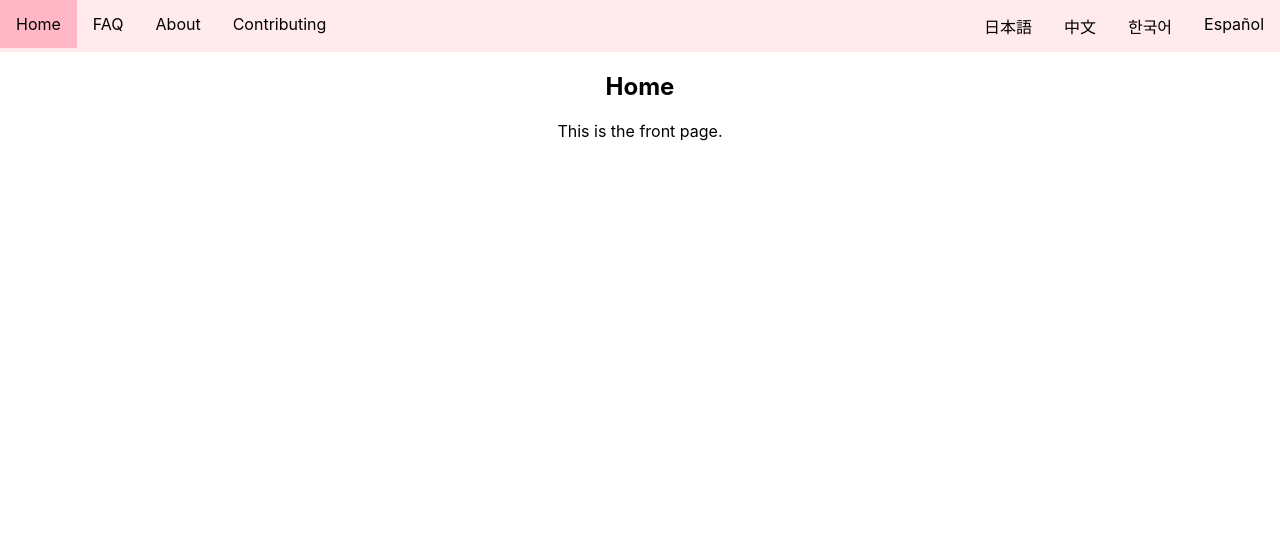
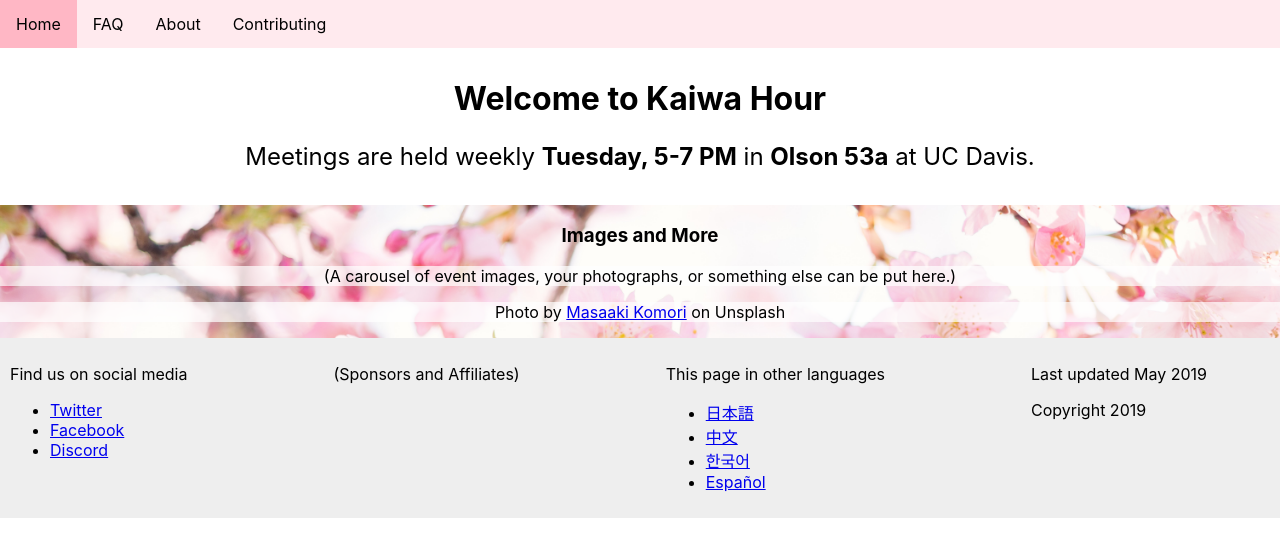
Before and after one commit to kaiwahour/home, a React (Create React App) app: page / in a window 1280 px wide. Shown: the top 556 px of the page. Built offline with nearby package versions, Linux system fonts and the light colour scheme.

Commit message:
refactoring and getting basic layout in place

```diff
--- a/package.json
+++ b/package.json
@@ -1,6 +1,6 @@
 {
   "name": "kaiwahour.github.io",
-  "version": "0.1.0",
+  "version": "0.1.1",
   "private": true,
   "dependencies": {
     "react": "^16.8.6",
--- a/src/About.js
+++ b/src/About.js
@@ -1,9 +1,21 @@
 import React from 'react';
 
 const About = () =>
-  <div>
+  <div className="App-content">
     <h2>About Kaiwa Hour</h2>
-    <p><i>Mukashi mukashi...</i></p>
+    <p>
+      Kaiwa Hour began approximately 15 years ago with about 40 students from a
+      Japanese university visiting the USA who wanted to become tutors. Since there
+      was not enough room for all these students to serve in this way, the Japanese
+      department at UCD began a new class under the name of “coffee hour.” Since
+       then, that class has grown into Kaiwa Hour ("Japanese Conversation Hour").
+     </p>
+    <p>
+      Kaiwa Hour is a place for Japanese and American students to meet and openly
+      communicate. We hope that Kaiwa Hour continues to be a place for fostering
+      conversation and understanding as it has been for many generations of
+      students in the past.
+    </p>
   </div>
 
 export default About;
--- a/src/App.css
+++ b/src/App.css
@@ -19,6 +19,13 @@
   color: white;
 }
 
+/* Class for body text */
+.App-content {
+  text-align: left;
+  padding-left: 15px;
+  padding-right: 15px;
+}
+
 .App-link {
   color: #61dafb;
 }
--- a/src/App.js
+++ b/src/App.js
@@ -2,14 +2,15 @@ import React from 'react';
 import './App.css';
 
 import AppRouter from './AppRouter';
+import Footer from './Footer';
 
 function App() {
   return (
     <div className="App">
       <AppRouter />
+      <Footer />
+    </div>
 
-      {/* Footer Component can go here */}
-    </div>
   );
 }
 
--- a/src/AppRouter.css
+++ b/src/AppRouter.css
@@ -8,10 +8,6 @@ nav ul {
 
 nav li {
   float: left;
-}
-
-nav #language-switcher {
-  float: right;
 }
 
 nav li a {
--- a/src/AppRouter.js
+++ b/src/AppRouter.js
@@ -35,20 +35,7 @@ const AppRouter = () => {
             <li>
               <Link to="/contributing/">Contributing</Link>
             </li>
-            <div id="language-switcher">
-              <li>
-                <a href="/translating?lang=jp">日本語</a>
-              </li>
-              <li>
-                <a href="/translating?lang=zh">中文</a>
-              </li>
-              <li>
-                <a href="/translating?lang=ko">한국어</a>
-              </li>
-              <li>
-                <a href="/translating?lang=ko">Español</a>
-              </li>
-            </div>
+
           </ul>
         </nav>
 
@@ -59,6 +46,8 @@ const AppRouter = () => {
         <Route path="/translating/" component={Translating} />
       </div>
     </Router>
+
+
   );
 }
 
--- a/src/Contributing.js
+++ b/src/Contributing.js
@@ -1,15 +1,24 @@
 import React from 'react';
 
 const Contributing = () =>
-  <div>
+  <div className="App-content">
     <h2>Contributing</h2>
-    <p>How can <i>you</i> get involved with Kaiwa Hour?</p>
+    <p>How can you get involved with Kaiwa Hour?</p>
     <ul>
       <li>Come to our weekly meetings</li>
       <li>Share Kaiwa events/announcements on social media</li>
       <li>Participate on our Discord server</li>
     </ul>
-    <p>(Also specific links to developer-related stuff...)</p>
+
+    <p>
+      Plan your own social gatherings on the <a
+      href="https://www.facebook.com/groups/kaiwahour/">UCD Kaiwa Hour
+      (Social)</a> page.
+    </p>
+    <h3>More Opportunities</h3>
+    <p>
+      Are you a developer? Join us on <a
+      href="https://github.com/kaiwahour">Github</a>.</p>
   </div>
 
 export default Contributing;
--- a/src/Faq.js
+++ b/src/Faq.js
@@ -1,7 +1,7 @@
 import React from 'react';
 
 const Faq = () =>
-  <div>
+  <div className="App-content">
     <h2>Frequently Asked Questions (FAQ)</h2>
     <p>So you wanna know more about Kaiwa Hour...</p>
   </div>
--- /dev/null
+++ b/src/Footer.css
@@ -0,0 +1,26 @@
+#footer {
+  display: flex;
+  flex-flow: row wrap;
+  background: #eeeeee;
+  text-align: left;
+}
+
+#footer .footerBlock {
+  padding: 10px;
+}
+
+#footer #sponsors-and-affiliates {
+  flex-grow: 2
+}
+
+#footer #social-media {
+  flex-grow: 2;
+}
+
+#footer #language-switcher {
+  flex-grow: 2;
+}
+
+#footer #legal-stuff {
+  flex-grow: 1;
+}
--- /dev/null
+++ b/src/Footer.js
@@ -0,0 +1,34 @@
+import React from 'react';
+import './Footer.css';
+
+const Footer = () =>
+  <div id="footer">
+    <div id="social-media" className="footerBlock">
+      <p>Find us on social media</p>
+      <ul>
+        <li><a href="https://twitter.com/kaiwahour">Twitter</a></li>
+        <li><a href="https://www.facebook.com/kaiwahour/">Facebook</a></li>
+        <li><a href="https://discord.gg/fra3Vym">Discord</a></li>
+      </ul>
+    </div>
+
+    <div id="sponsors-and-affiliates" className="footerBlock">
+      <p>(Sponsors and Affiliates)</p>
+    </div>
+
+    <div id="language-switcher" className="footerBlock">
+      <p>This page in other languages</p>
+      <ul>
+        <li><a href="/translating?lang=jp">日本語</a></li>
+        <li><a href="/translating?lang=zh">中文</a></li>
+        <li><a href="/translating?lang=ko">한국어</a></li>
+        <li><a href="/translating?lang=ko">Español</a></li>
+      </ul>
+    </div>
+    <div id="legal-stuff" className="footerBlock">
+      <p>Last updated May 2019</p>
+      <p>Copyright 2019</p>
+    </div>
+  </div>
+
+export default Footer;
--- /dev/null
+++ b/src/Home.css
@@ -0,0 +1,27 @@
+.Home-container {
+  display: flex;
+  flex-flow: row wrap;
+}
+
+.Home-container div {
+  display: inline-block;
+  flex-grow: 3;
+}
+
+.Home-container #front-text {
+  padding: 10px; /* Some breathing room pls */
+}
+
+.Home-container #meeting-time {
+  font-size: 150%;
+}
+
+#front-images {
+  background-image: url("/images/sakuras.jpg");
+  background-size: cover;
+  flex-grow: 1;
+}
+
+#front-images p {
+  background: rgba(255, 255, 255, 0.7);
+}
--- a/src/Home.js
+++ b/src/Home.js
@@ -1,9 +1,17 @@
 import React from 'react';
+import './Home.css'
 
 const Home = () =>
-  <div>
-    <h2>Home</h2>
-    <p>This is the front page.</p>
+  <div className="Home-container">
+    <div id="front-text">
+      <h1>Welcome to Kaiwa Hour</h1>
+      <p id="meeting-time">Meetings are held weekly <b>Tuesday, 5-7 PM</b> in <b>Olson 53a</b> at UC Davis.</p>
+    </div>
+    <div id="front-images">
+      <h3>Images and More</h3>
+      <p>(A carousel of event images, your photographs, or something else can be put here.)</p>
+      <p>Photo by <a href="https://unsplash.com/@gaspanik">Masaaki Komori</a> on Unsplash</p>
+    </div>
   </div>
 
 export default Home;
```
Also changed, not shown: public/images/sakuras.jpg (added).
